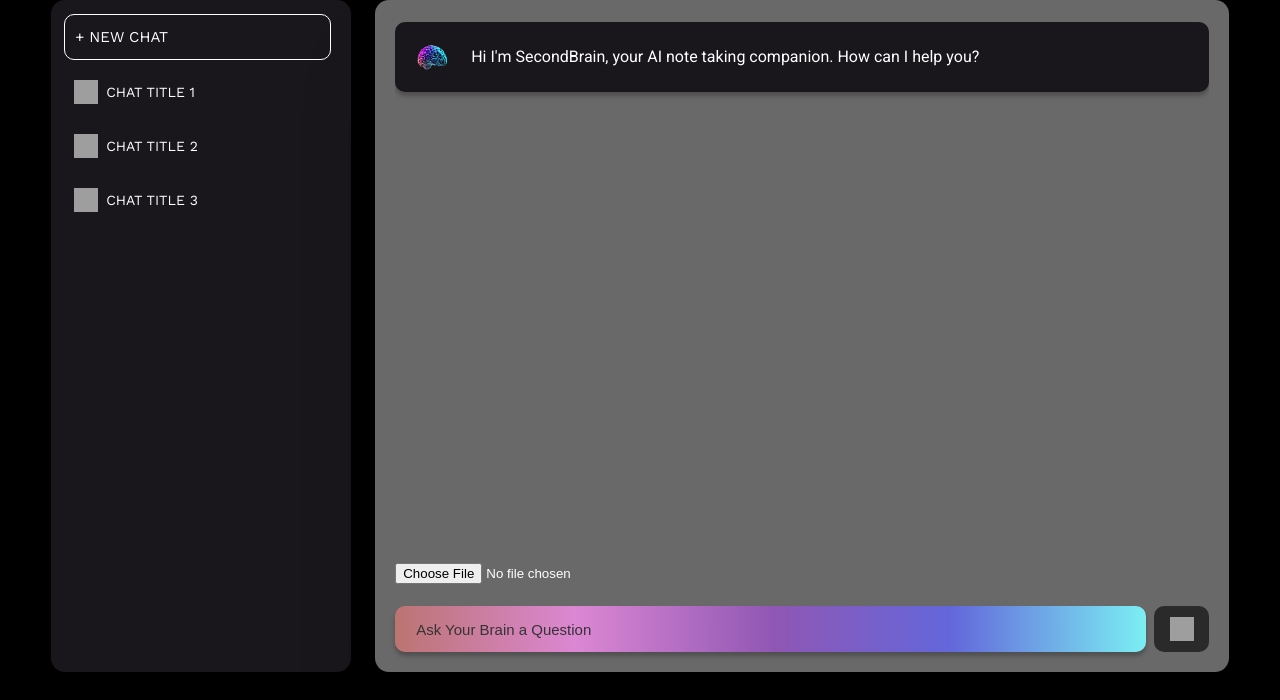
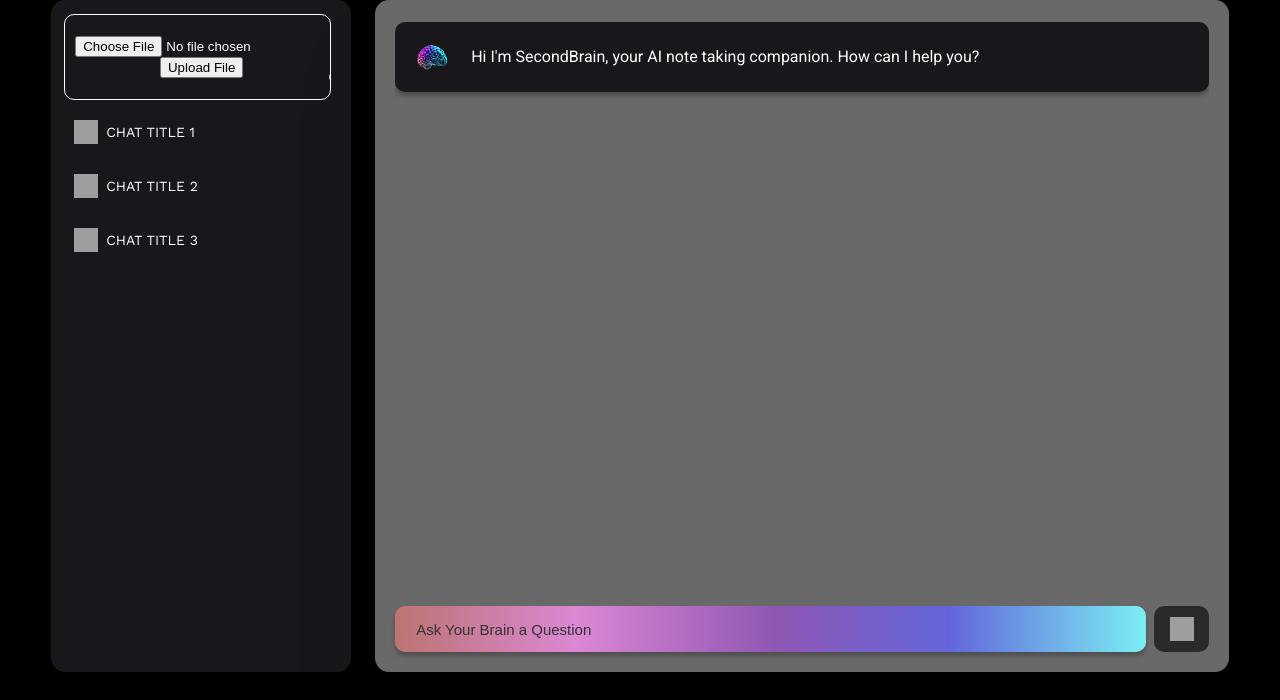
Before and after one commit to kf-rahman/GenAIHackathon-2023, a Flask app: page /chat in a window 1280 px wide. Shown: the part 100-800 px from the top of the page. Run offline with Flask 3, Linux system fonts and the light colour scheme; some web fonts are replaced; grey boxes are pictures that could not be loaded.

Commit message:
added function to send uploaded file to the backend

```diff
--- a/app.py
+++ b/app.py
@@ -28,6 +28,14 @@ def notes():
 def chat():
     return render_template('chat.html')
 
+
+
+@app.route('/upload-to-azure', methods=['POST'])
+def upload_to_azure():
+    file = request.files['file']
+    print(file.filename)
+    return file.filename
+
 def chatbot_response(msg):
     response = requests.post(API_URL, headers=headers, json=msg)
     print(response.json())
@@ -50,4 +58,4 @@ def get_bot_response():
 
 
 if __name__ == "__main__":
-    app.run(debug=True)
+    app.run(debug=True, port=5001)
--- a/templates/chat.html
+++ b/templates/chat.html
@@ -50,6 +50,12 @@
           <div class="sidebar">
             <div class="sidebar-inner">
               <div class="new-chat-button">
+
+                <form id="file-upload-form" method="post">
+                  <input type="file" id="file-upload" name="fileUpload" />
+                  <button type="submit">Upload File</button>
+                  </form>
+
                 <div class="new-chat">+ NEW CHAT</div>
               </div>
               <div class="chat-select-button">
@@ -86,7 +92,6 @@
 
               </div>
 
-              <input type="file" id="actual-btn"/>
 
 
               <form class="chat-bottom">
@@ -168,6 +173,26 @@
     }
 
 
+    document.getElementById('file-upload-form').addEventListener('submit', function(e) {
+  e.preventDefault();
+
+  var fileInput = document.getElementById('file-upload');
+  var file = fileInput.files[0];
+
+  // Create a FormData object and append the file
+  var formData = new FormData();
+  formData.append('file', file);
+
+  // Send the file using fetch to your server-side script
+  fetch('/upload-to-azure', {
+    method: 'POST',
+    body: formData
+  })
+  .then(response => response.json())
+  .then(data => console.log(data))
+  .catch(error => console.error(error));
+});
+
 
 
   </script>
```
